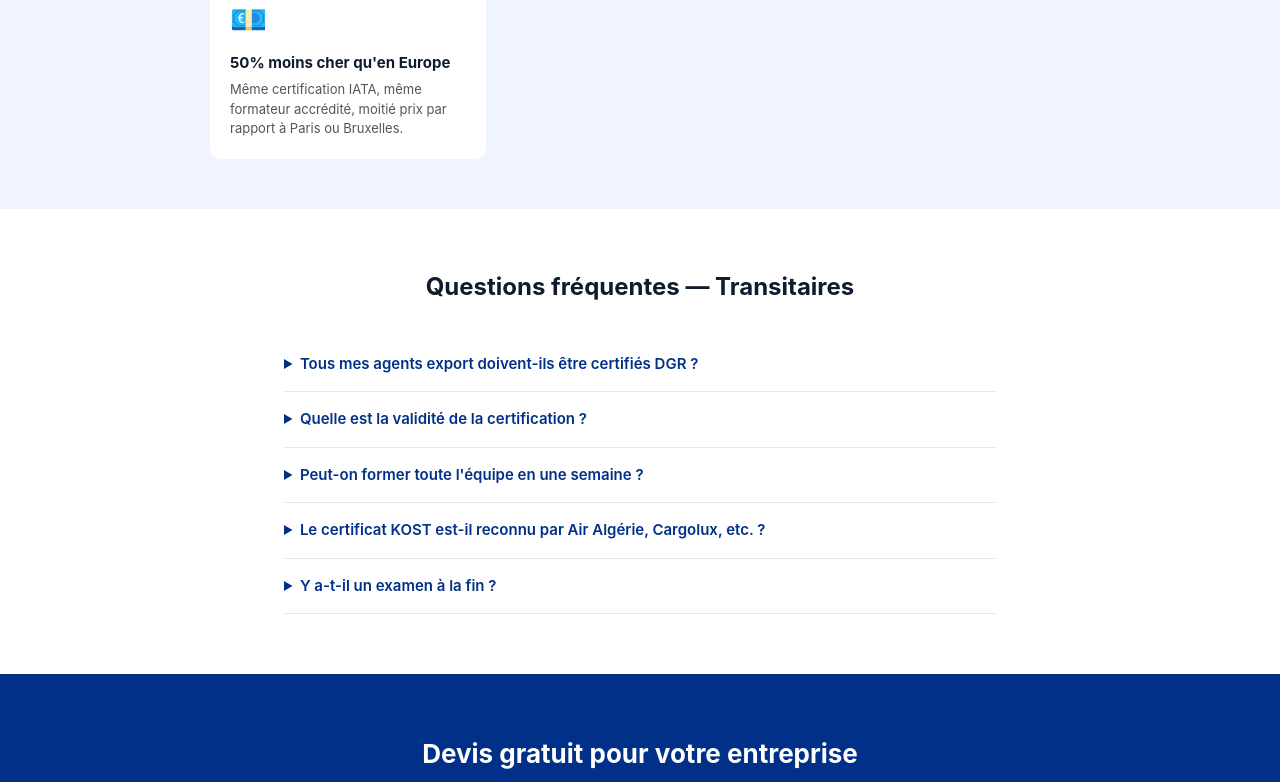
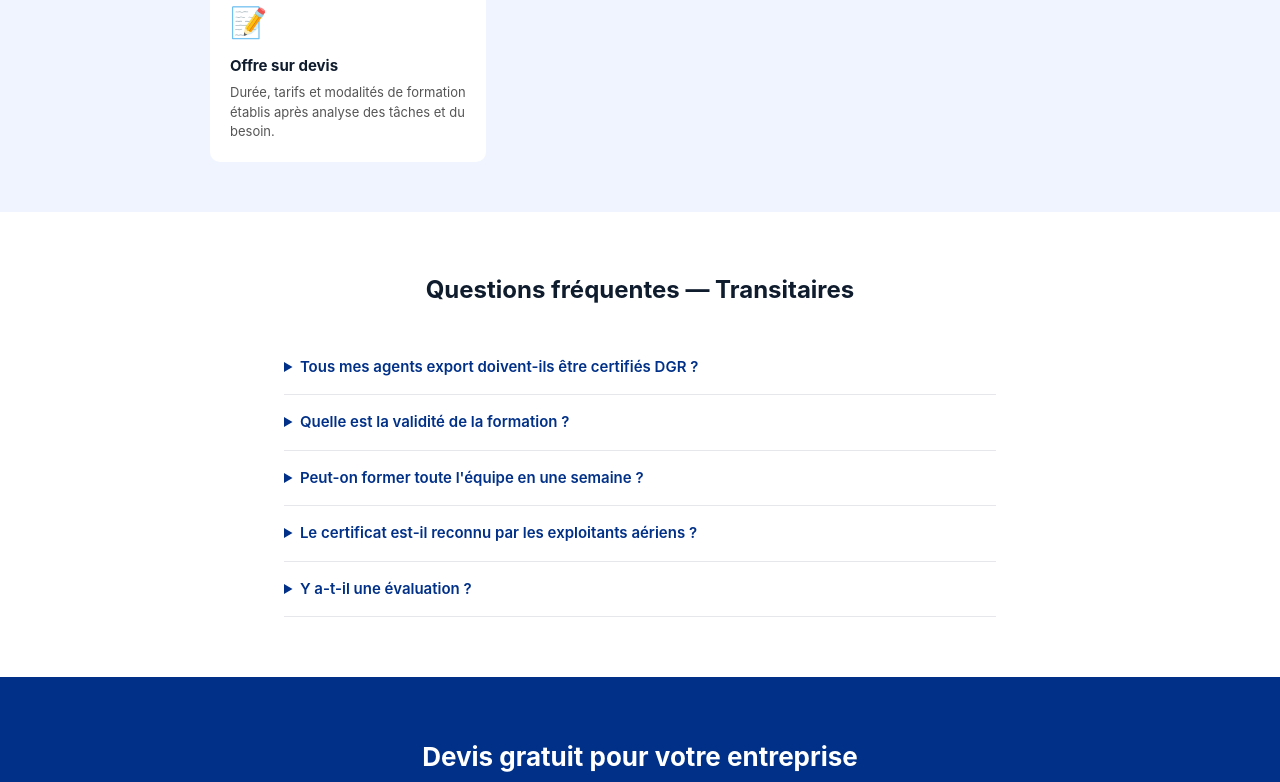
Before and after one commit to relaxsaadi/cbta, a Next.js app: page /formation-dgr-transitaires in a window 1280 px wide. Shown: the part 2255-3037 px from the top of the page. Built offline with nearby package versions, Linux system fonts and the light colour scheme; no server answers.

Commit message:
fix(dgr): remove residual universal-recognition and training claims from public pages

```diff
--- a/app/formation-dgr-transitaires/page.tsx
+++ b/app/formation-dgr-transitaires/page.tsx
@@ -177,10 +177,10 @@ export default function Page() {
             </h2>
             <div style={{ display: "grid", gridTemplateColumns: "repeat(auto-fill, minmax(250px, 1fr))", gap: 16 }}>
               {[
-                { icon: "🏅", t: "1er CBTA Provider d'Algérie", d: "Seul centre IATA CBTA accrédité en Algérie — vos certificats sont reconnus par toutes les compagnies aériennes." },
+                { icon: "📋", t: "Parcours adaptés aux tâches", d: "Les fonctions CBTA sont définies selon les activités réellement exercées, sans reconnaissance universelle présumée." },
                 { icon: "📅", t: "Sessions régulières à Alger", d: "Planning de sessions ouvertes tout au long de l'année. Inscrivez un ou plusieurs agents sans attendre." },
-                { icon: "🏢", t: "Intra-entreprise possible", d: "Formateur IATA déplacé dans vos locaux pour former tout votre pôle export DGR en une session." },
-                { icon: "💶", t: "50% moins cher qu'en Europe", d: "Même certification IATA, même formateur accrédité, moitié prix par rapport à Paris ou Bruxelles." },
+                { icon: "🏢", t: "Formation en entreprise à étudier", d: "Modalités, intervenants et disponibilité à confirmer selon le programme demandé." },
+                { icon: "📝", t: "Offre sur devis", d: "Durée, tarifs et modalités de formation établis après analyse des tâches et du besoin." },
               ].map((r) => (
                 <div key={r.t} style={{ background: "white", borderRadius: 10, padding: "20px" }}>
                   <div style={{ fontSize: 30, marginBottom: 10 }}>{r.icon}</div>
@@ -197,10 +197,10 @@ export default function Page() {
           <h2 style={{ textAlign: "center", fontSize: 24, fontWeight: 700, marginBottom: 32 }}>Questions fréquentes — Transitaires</h2>
           {[
             { q: "Tous mes agents export doivent-ils être certifiés DGR ?", a: "Oui. Tout agent qui prépare, classe, emballe ou documente des envois DGR doit détenir un certificat DGR 7.1 en cours de validité (OACI Annexe 18, IATA DGR Section 1)." },
-            { q: "Quelle est la validité de la certification ?", a: "24 mois. À l'échéance, votre agent doit suivre la formation DGR 7.1 Recurrent pour renouveler son certificat." },
+            { q: "Quelle est la validité de la formation ?", a: "La périodicité et les modalités d'actualisation sont à confirmer selon les exigences applicables et les tâches de la personne concernée." },
             { q: "Peut-on former toute l'équipe en une semaine ?", a: "Oui, en intra-entreprise. Le formateur KOST se déplace dans vos locaux et forme jusqu'à 10-12 agents simultanément." },
-            { q: "Le certificat KOST est-il reconnu par Air Algérie, Cargolux, etc. ?", a: "Oui. KOST GROUP est un IATA CBTA Provider officiel. Le certificat émis est un certificat IATA reconnu par toutes les compagnies aériennes mondiales." },
-            { q: "Y a-t-il un examen à la fin ?", a: "Oui. L'examen CBTA est basé sur des compétences (Competency-Based Training and Assessment). Le taux de réussite de nos stagiaires dépasse 95 %." },
+            { q: "Le certificat est-il reconnu par les exploitants aériens ?", a: "La reconnaissance dépend du programme, de l'exploitant et des exigences applicables. Elle doit être vérifiée auprès des organismes concernés avant tout engagement." },
+            { q: "Y a-t-il une évaluation ?", a: "Le dispositif d'évaluation et ses modalités sont précisés pour chaque parcours CBTA après définition des compétences visées." },
           ].map((faq) => (
             <details key={faq.q} style={{ borderBottom: "1px solid #e5e7eb", padding: "16px 0" }}>
               <summary style={{ fontWeight: 600, cursor: "pointer", fontSize: 15, color: "#003087" }}>{faq.q}</summary>
```
